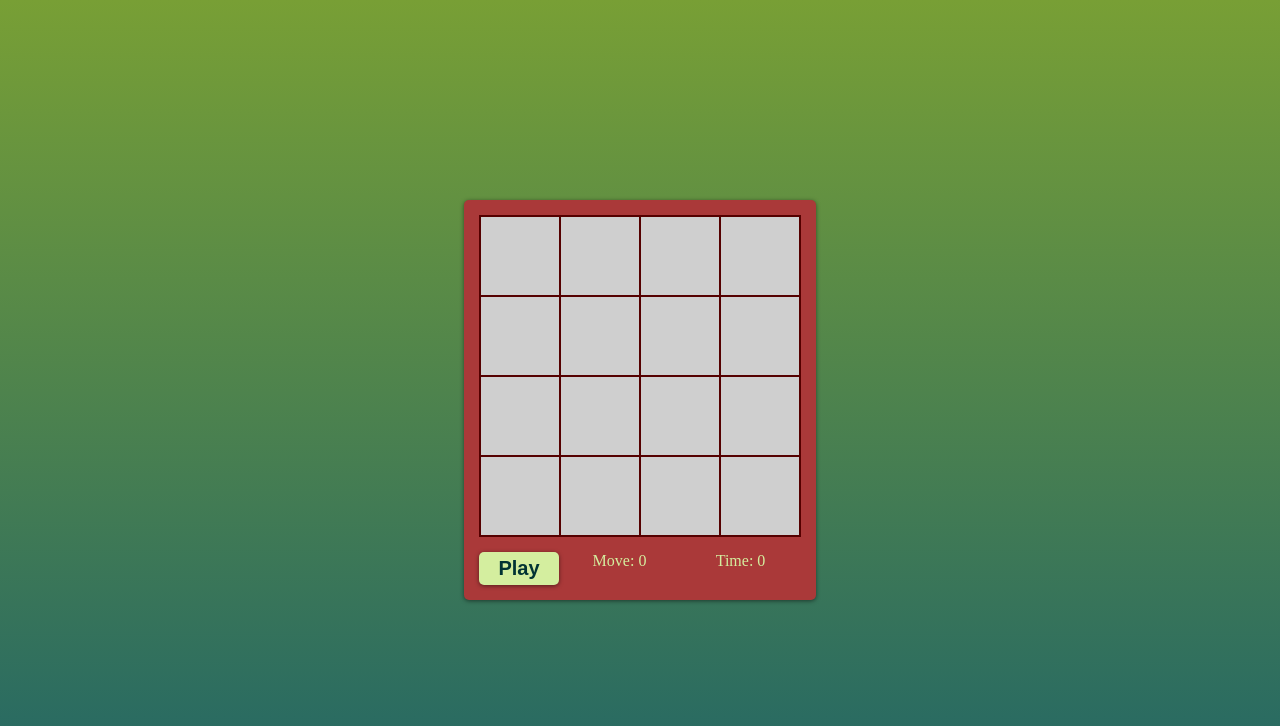
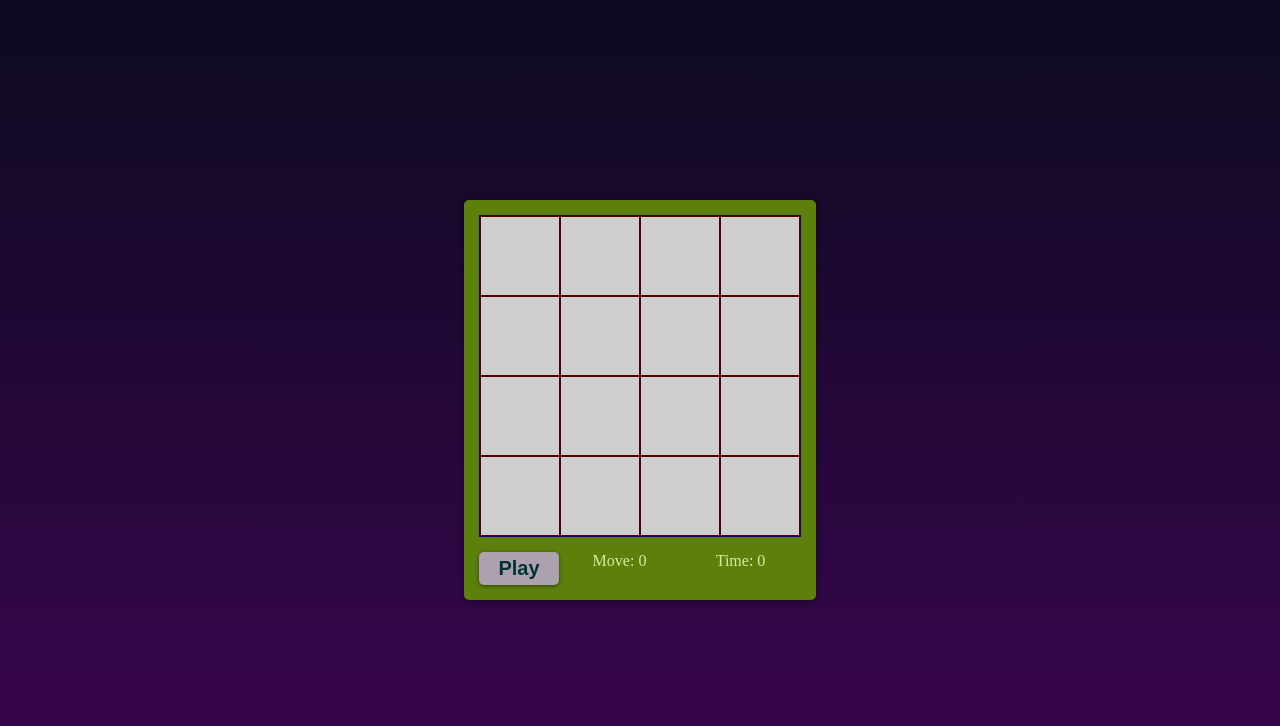
Before and after one commit to yoinercoding/PuzzelGame, a plain HTML site: page index.html in a window 1280 px wide. Drawn offline with Linux system fonts and the light colour scheme.

Commit message:
Detalles, juego andando!

```diff
--- a/styles.css
+++ b/styles.css
@@ -10,7 +10,7 @@ html {
 
 body {
     height: 100%;
-    background-image: linear-gradient(#789f35, #226666);
+    background-image: linear-gradient(#0c0a20, #3b0550);
 }
 
 .game {
@@ -20,7 +20,7 @@ body {
     transform: translate(-50%, -50%);
     box-shadow: 0 1px 4px rgba(0, 0, 0, 0.5);
     padding: 15px;
-    background-color: #aa3939;
+    background-color: #5d800c;
     border-radius: 5px;
 }
 
@@ -28,7 +28,7 @@ body {
     display: grid;
     grid-template-columns: 80px 80px 80px 80px;
     grid-template-rows: 80px 80px 80px 80px;
-    border: 1px solid #550000;
+    border: 1px solid #18016d;
 }
 
 .grid button {
@@ -53,13 +53,13 @@ body {
     box-shadow: 0 1px 4px rgba(0, 0, 0, 0.5);
     padding: 5px;
     width: 80px;
-    background-color: #d4ee9f;
+    background-color: #aca1af;
     color: #003333;
     cursor: pointer;
 }
 
 .footer button:hover {
-    color: #d4ee9f;
+    color: #1a220a;
     background-color: #003333;
 }
 
```
Also changed, not shown: index.html (+0 -3 lines).
